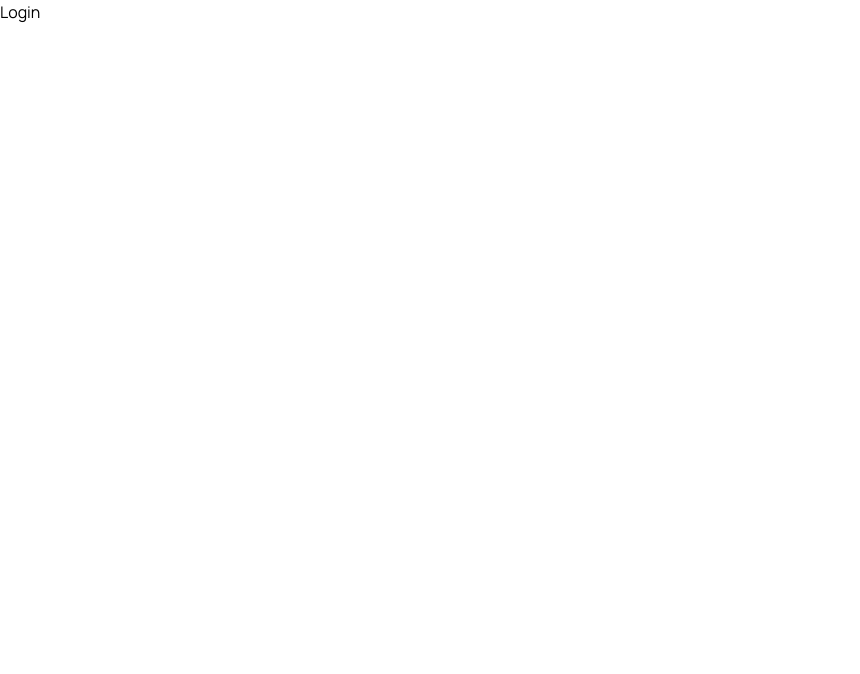
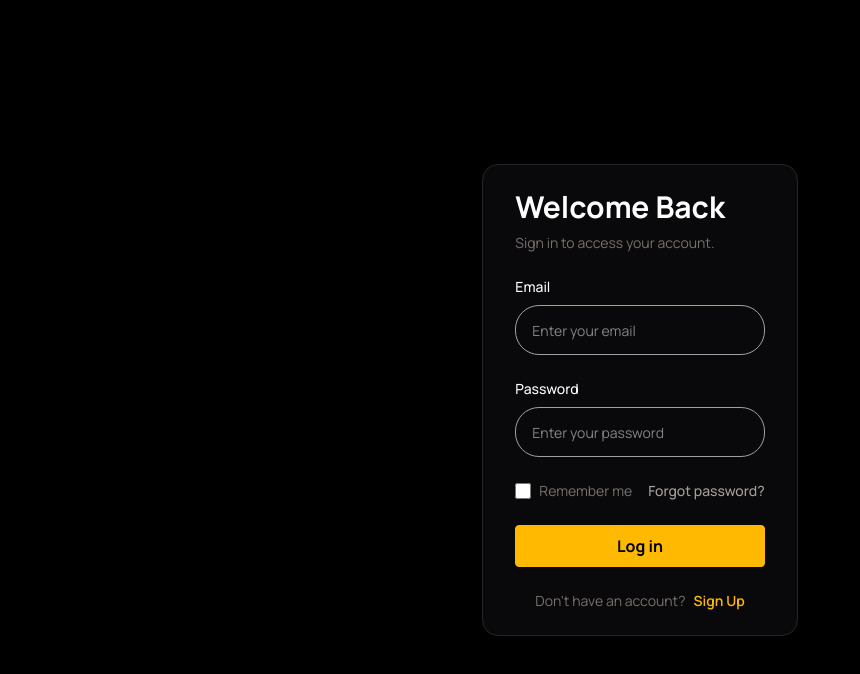
Before and after one commit to Arshia-Rb/Gymbo, a React (Vite) app: page /login in a window 1280 px wide. Shown: the top 674 px of the page, without its empty margins (0-860 px from the left). Built offline with nearby package versions, Linux system fonts and the light colour scheme.

Commit message:
Add sticky navbar and login page.

```diff
--- a/src/pages/Login.tsx
+++ b/src/pages/Login.tsx
@@ -1,5 +1,63 @@
+import Button from "../ui/Button";
+import Input from "../ui/Input";
+import LoginContainer from "../ui/LoginContainer";
+
 function Login() {
-  return <div>Login</div>;
+  return (
+    <LoginContainer>
+      <form className="flex max-w-md flex-col gap-6 rounded-2xl border border-stone-800 bg-zinc-950 px-8 py-6">
+        <div className="space-y-2">
+          <h2 className="text-3xl font-bold">Welcome Back</h2>
+          <p className="text-sm text-stone-500">
+            Sign in to access your account.
+          </p>
+        </div>
+
+        <Input
+          label="Email"
+          type="email"
+          name="email"
+          placeholder="Enter your email"
+        />
+        <Input
+          label="Password"
+          type="password"
+          name="password"
+          placeholder="Enter your password"
+        />
+
+        <div className="flex items-center justify-between gap-4 text-sm">
+          <label className="flex items-center gap-2 text-stone-500">
+            <input
+              type="checkbox"
+              className="h-4 w-4 rounded border-stone-300"
+            />
+            Remember me
+          </label>
+
+          <a href="#" className="font-medium text-stone-400 hover:underline">
+            Forgot password?
+          </a>
+        </div>
+
+        <Button type="form" onClick={() => {}}>
+          Log in
+        </Button>
+
+        <div className="flex justify-center gap-2">
+          <p className="text-center text-sm text-stone-500">
+            Don't have an account?
+          </p>
+          <a
+            href="#"
+            className="text-sm font-semibold text-amber-400 hover:underline"
+          >
+            Sign Up
+          </a>
+        </div>
+      </form>
+    </LoginContainer>
+  );
 }
 
 export default Login;
--- a/src/ui/Button.tsx
+++ b/src/ui/Button.tsx
@@ -1,29 +1,33 @@
 interface ButtonProps {
   children: React.ReactNode;
   type?: string;
+  onClick: () => void;
 }
 //Used to be able to recieve string props,then used them to index different styles
 interface stringIndex {
   [key: string]: string;
 }
 
-const baseStyles =
-  "cursor-pointer rounded-sm px-4 py-2 text-[0.8rem] font-bold  ";
+const baseStyles = "cursor-pointer rounded-sm px-4 py-2  font-bold  ";
 
 const variations: stringIndex = {
   primary:
-    "border-amber-400 border-2 bg-amber-400 text-black transition-all hover:bg-amber-500 hover:border-amber-500",
+    "border-amber-400 text-[0.8rem]  border-2 bg-amber-400 text-black transition-all hover:bg-amber-500 hover:border-amber-500",
   secondary:
-    "border-white bg-black border-2 text-white transition-all hover:border-amber-400 hover:bg-amber-400 hover:text-black",
+    "border-white text-[0.8rem] bg-black border-2 text-white transition-all hover:border-amber-400 hover:bg-amber-400 hover:text-black",
   pricing:
-    "w-full text-center border-amber-400 text-white bg-neutral-950 border-1",
+    "w-full text-[0.8rem] text-center border-amber-400 text-white bg-neutral-950 border-1",
   mostPopular:
-    "w-full text-center border-amber-400 text-black bg-amber-400 border-1",
+    "w-full text-[0.8rem] text-center border-amber-400 text-black bg-amber-400 border-1",
+  form: " w-full text-center border-amber-400 text-black bg-amber-400 border-1 hover:bg-amber-500",
 };
 
-function Button({ children, type = "primary" }: ButtonProps) {
-  return <button className={baseStyles + variations[type]}>{children}</button>;
-  <button className="border"></button>;
+function Button({ children, type = "primary", onClick }: ButtonProps) {
+  return (
+    <button onClick={onClick} className={baseStyles + variations[type]}>
+      {children}
+    </button>
+  );
 }
 
 export default Button;
--- /dev/null
+++ b/src/ui/Input.tsx
@@ -0,0 +1,28 @@
+interface InputProps {
+  label: string;
+  name: string;
+  id?: string;
+  type: string;
+  placeholder: string;
+}
+
+function Input({ label, name, id, type, placeholder }: InputProps) {
+  if (!id) id = name;
+
+  return (
+    <div className="flex flex-col gap-2">
+      <label className="text-sm font-medium text-white">{label}</label>
+
+      <input
+        id={id}
+        name={name}
+        type={type}
+        placeholder={placeholder}
+        className="rounded-3xl border border-stone-400 px-4 py-3 transition-all outline-none placeholder:text-sm focus:border-amber-400"
+        required
+      />
+    </div>
+  );
+}
+
+export default Input;
--- /dev/null
+++ b/src/ui/LoginContainer.tsx
@@ -0,0 +1,13 @@
+interface LoginContainerProps {
+  children: React.ReactNode;
+}
+
+function LoginContainer({ children }: LoginContainerProps) {
+  return (
+    <div className="flex h-dvh items-center justify-center bg-black text-white">
+      {children}
+    </div>
+  );
+}
+
+export default LoginContainer;
--- a/src/ui/MobileMenu.tsx
+++ b/src/ui/MobileMenu.tsx
@@ -12,7 +12,7 @@ function MobileMenu() {
   }
 
   return (
-    <menu className="absolute right-0 z-50 flex h-dvh w-2/3 flex-col border-l border-stone-300 bg-black font-semibold text-white sm:hidden">
+    <menu className="fixed right-0 z-50 flex h-dvh w-2/3 flex-col border-l border-stone-300 bg-black font-semibold text-white sm:hidden">
       <button onClick={handleCloseMenu} className="mt-6 mr-6 ml-auto">
         <VscClose className="h-8 w-8" />
       </button>
--- a/src/ui/NavBar.tsx
+++ b/src/ui/NavBar.tsx
@@ -4,20 +4,25 @@ import NavBarLinks from "./NavBarLinks";
 import { HiOutlineMenu } from "react-icons/hi";
 import { MobileMenuContext } from "../context/MobileMenueContext";
 import Logo from "./Logo";
+import { useNavigate } from "react-router";
 
 function NavBar() {
   const { setIsMenuOpen } = useContext(MobileMenuContext)!;
+
+  const navigate = useNavigate();
 
   function handleMenuClick() {
     setIsMenuOpen((state) => !state);
   }
 
   return (
-    <nav className="flex justify-between bg-black px-4 py-4 text-white sm:px-8">
+    <nav className="sticky top-0 left-0 z-40 flex w-full justify-between bg-black px-4 py-4 text-white sm:px-8">
       <Logo />
       <NavBarLinks parentClassName="hidden sm:flex sm:items-center sm:gap-6 sm:text-base sm:font-semibold" />
       <div className="hidden sm:flex sm:gap-4">
-        <Button type="secondary">Log In</Button>
+        <Button onClick={() => navigate("/login")} type="secondary">
+          Log In
+        </Button>
         <Button>Sign Up</Button>
       </div>
       <button onClick={handleMenuClick} className="sm:hidden">
```
